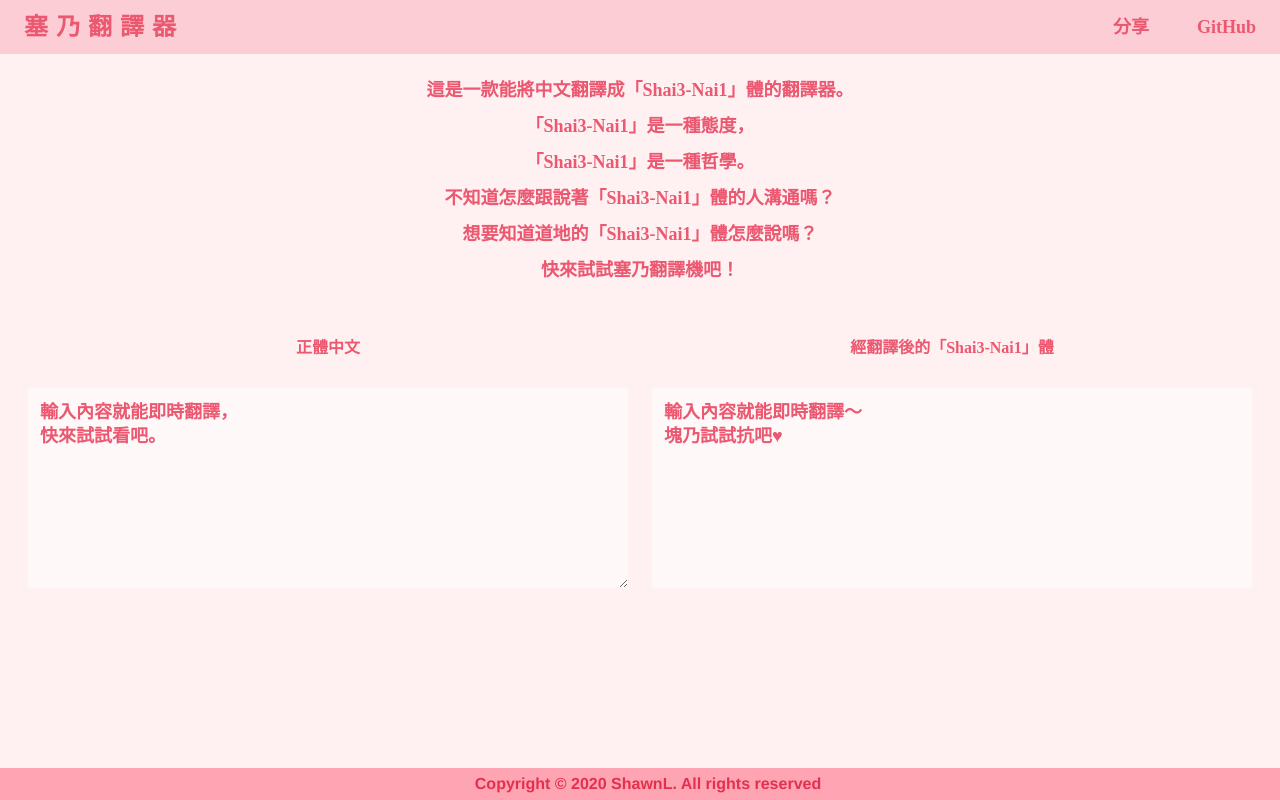
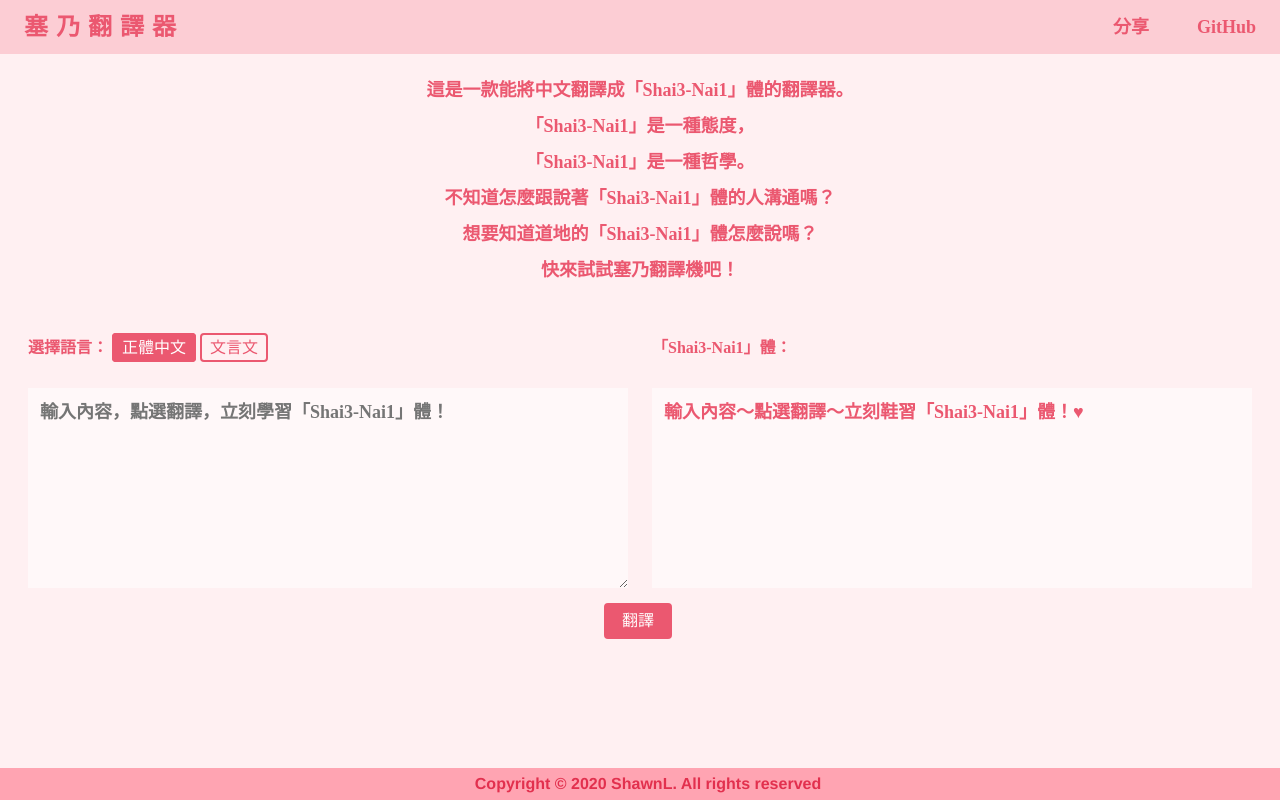
Before and after one commit to shawnlin0201/shai3-nai1-translator, a Vue app: page / in a window 1280 px wide. Built offline with nearby package versions, Linux system fonts and the light colour scheme; a web font is replaced by a local one.

Commit message:
feature wyw

```diff
--- a/package.json
+++ b/package.json
@@ -6,9 +6,11 @@
     "serve": "vue-cli-service serve",
     "build": "vue-cli-service build",
     "test:unit": "vue-cli-service test:unit",
-    "lint": "vue-cli-service lint"
+    "lint": "vue-cli-service lint",
+    "deploy": "node deploy.js"
   },
   "dependencies": {
+    "axios": "^0.19.2",
     "core-js": "^3.6.4",
     "vue": "^2.6.11"
   },
--- a/src/App.vue
+++ b/src/App.vue
@@ -29,17 +29,24 @@
         <div class="block-wrapper">
           <div class="block">
             <div class="block-title">
-              正體中文
+              選擇語言：
+              <span class="lang" :class="{'active': lang === 'zh-tw'}" @click="lang = 'zh-tw'">正體中文</span>
+              <span class="lang" :class="{'active': lang === 'wyw'}"  @click="lang = 'wyw'">文言文</span>
             </div>
-            <textarea class="block-description" wrap="physical" v-model="text">
+            <textarea class="block-description" wrap="physical" v-model="text" placeholder="輸入內容，點選翻譯，立刻學習「Shai3-Nai1」體！">
             </textarea>
           </div>
           <div class="block">
             <div class="block-title">
-            經翻譯後的「Shai3-Nai1」體
+            「Shai3-Nai1」體：
             </div>
-            <div class="block-description" v-html='traslateText'>
+            <div class="block-description" v-html='traslateText ? traslateText : "輸入內容～點選翻譯～立刻鞋習「Shai3-Nai1」體！♥"'>
             </div>
+          </div>
+        </div>
+        <div class="block-wrapper">
+          <div class="button-translate" @click="lang === 'zh-tw' ? translate() : wywTranslate()">
+            翻譯
           </div>
         </div>
       </article>
@@ -52,28 +59,25 @@
 
 <script>
 import dictionary from './../src/assets/dictionary/zh-tw.json'
+import axios from 'axios'
 
 export default {
   name: 'App',
   data () {
     return {
-      text: '輸入內容就能即時翻譯，\n快來試試看吧。',
+      text: '',
       traslateText: '',
       dictionary: dictionary,
-      regex: ''
+      regex: '',
+      lang: 'zh-tw'
     }
   },
   mounted () {
     this.culcRegex()
-    this.translate()
-  },
-  watch: {
-    text () {
-      this.translate()
-    }
   },
   methods: {
     translate () {
+      console.log('enter')
       const regex = new RegExp(this.regex, 'g')
       let newText = String(this.text)
 
@@ -82,6 +86,39 @@ export default {
         .replace(/\n/g, '<br>')
 
       this.traslateText = newText
+    },
+    wywTranslate () {
+      this.traslateText = '文言文翻譯中...'
+      const cors = 'https://cors-anywhere.herokuapp.com/'
+      const url = 'https://app.gumble.pw/wenyan/'
+
+      const params = new URLSearchParams()
+      params.append('input', '涸轍遺鮒，旦暮成枯；人而無志，與彼何殊。')
+      params.append('lang', 'c2m')
+
+      axios.post(`${cors}${url}`, params)
+        .then(res => {
+          const result = res.data
+            .replace(/\r?\n|\r/g, '')
+            .match(/<\s*article[^>]*>(.*?)<\s*\/\s*article>/)[1]
+            .replace('<p>', '')
+            .replace('</p>', '')
+            .replace(/<span>/g, '')
+            .replace(/<\/span>/g, '')
+
+          const regex = new RegExp(this.regex, 'g')
+          let newText = String(result)
+
+          newText = newText
+            .replace(regex, matched => this.dictionary[matched])
+            .replace(/\n/g, '<br>')
+
+          this.traslateText = newText
+        })
+        .catch(err => {
+          this.traslateText = '文言文伺服器繁忙中～請稍後再試試！♥'
+          console.error(err)
+        })
     },
     culcRegex () {
       let newRegex = this.regex
@@ -187,9 +224,21 @@ export default {
       padding: rem(12px);
       overflow: hidden;
       .block-title {
-        text-align: center;
+        text-align: left;
         padding-bottom: rem(8px);
         margin-bottom: rem(24px);
+        .lang {
+          padding: rem(4px) rem(8px);
+          border: rem(2px) solid $main-font-color;
+          border-radius: rem(4px);
+          margin-right: rem(4px);
+          transition: 0.5s;
+          font-weight: normal;
+          &.active {
+            color: white;
+            background: $main-font-color;
+          }
+        }
       }
       .block-description {
         width:100%;
@@ -211,7 +260,17 @@ export default {
     }
   }
 }
-
+.button-translate {
+  padding: rem(8px) rem(16px);
+  border: rem(2px) solid $main-font-color;
+  border-radius: rem(4px);
+  margin-right: rem(4px);
+  transition: 0.5s;
+  font-weight: normal;
+  color: white;
+  background: $main-font-color;
+  cursor: pointer;
+}
 .footer-wrapper {
   position:fixed;
   bottom:0;
```
Also changed, not shown: deploy.js (added, +17 -0 lines), 2 other files (tests, documents, lock files or other folders).
